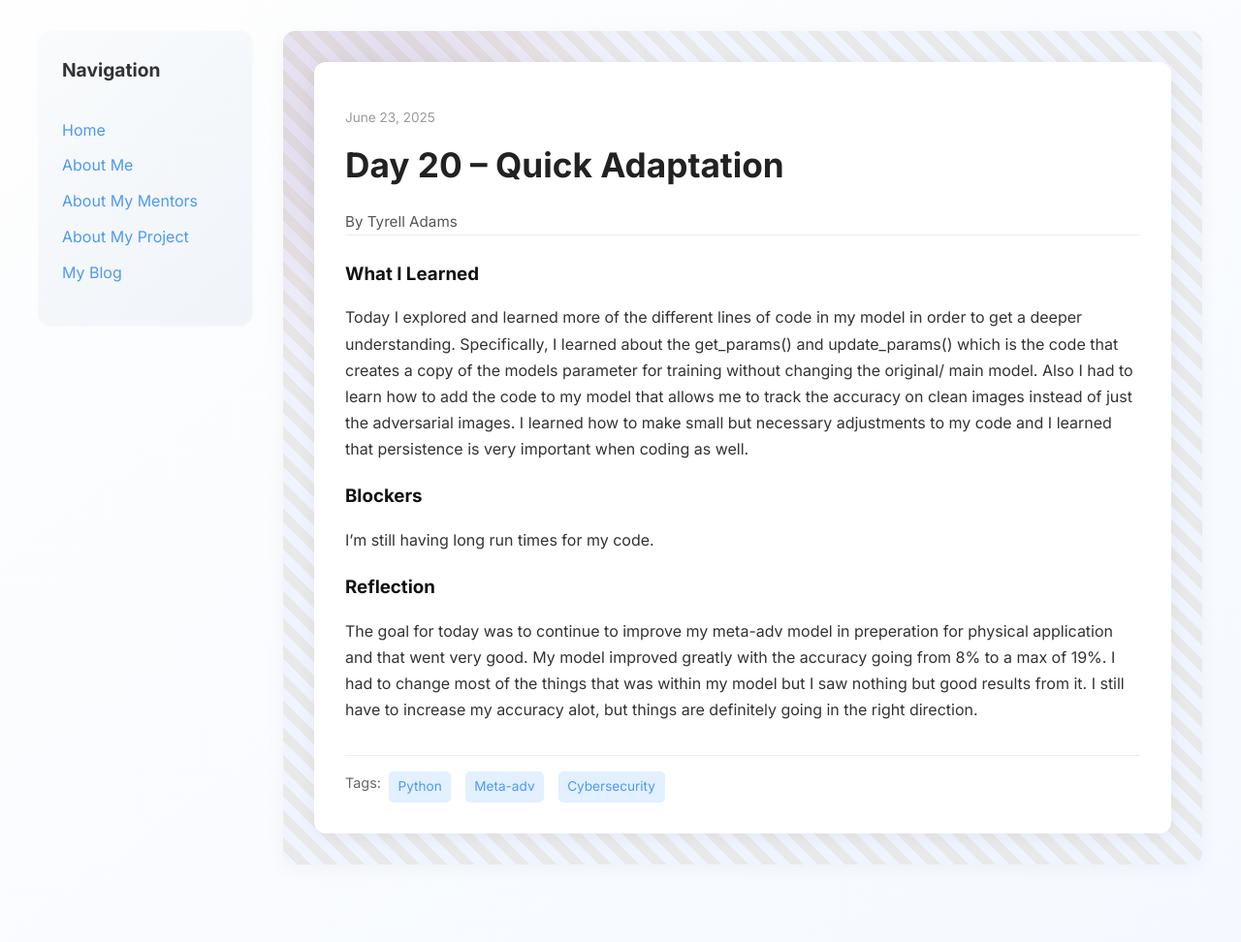
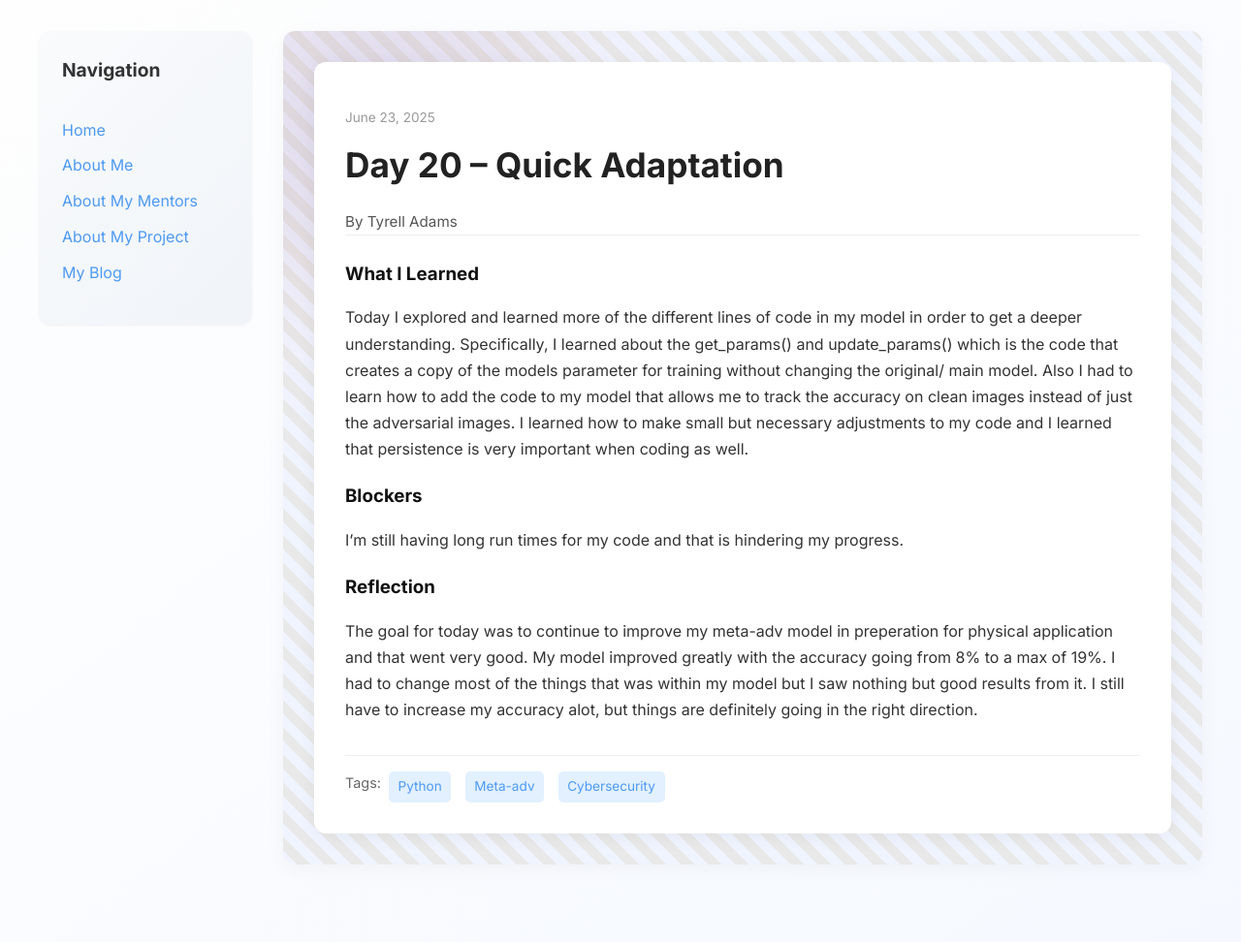
Before and after one commit to Tyrell-Adams/Tyrell-Adams.github.io, a Jekyll site: the page built from _posts/2025-06-23-day-20.md, in a window 1280 px wide. Shown: the whole page at 97% size. Built offline with Jekyll 4.4.1, drawn with Linux system fonts in a browser that asks for light colours.

Commit message:
Update 2025-06-23-day-20.md

```diff
--- a/_posts/2025-06-23-day-20.md
+++ b/_posts/2025-06-23-day-20.md
@@ -9,7 +9,7 @@ tags: ["Python", "Meta-adv", "Cybersecurity"]
 what_i_learned: |
   Today I explored and learned more of the different lines of code in my model in order to get a deeper understanding. Specifically, I learned about the get_params() and update_params() which is the code that creates a copy of the models parameter for training without changing the original/ main model. Also I had to learn how to add the code to my model that allows me to track the accuracy on clean images instead of just the adversarial images. I learned how to make small but necessary adjustments to my code and I learned that persistence is very important when coding as well.
 blockers: |
-  I'm still having long run times for my code.
+  I'm still having long run times for my code and that is hindering my progress.
 reflection: |
   The goal for today was to continue to improve my meta-adv model in preperation for physical application and that went very good. My model improved greatly with the accuracy going from 8% to a max of 19%. I had to change most of the things that was within my model but I saw nothing but good results from it. I still have to increase my accuracy alot, but things are definitely going in the right direction.
 ---
```
